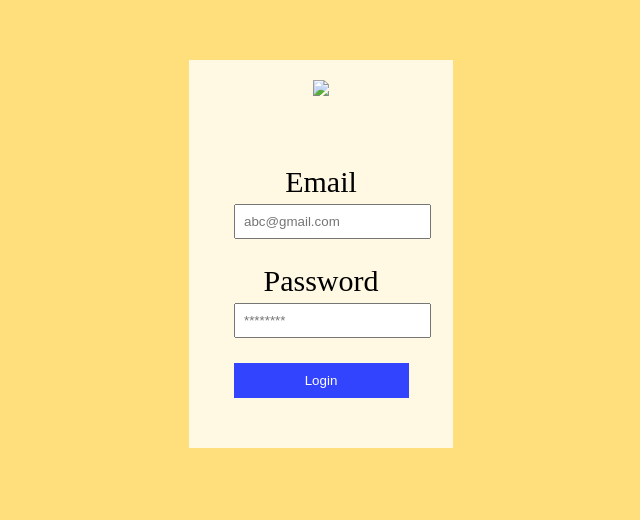
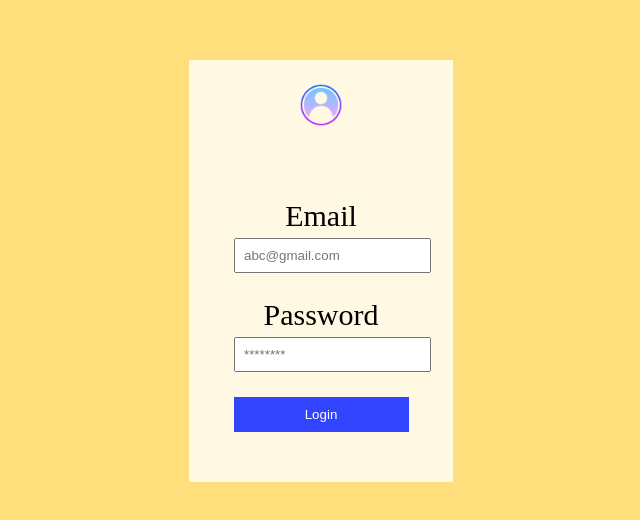
Before and after one commit to akash6131/Login-page-using-HTML-and-CSS, a plain HTML site: page index.html in a window 1280 px wide. Shown: the part 140-660 px from the top of the page, without its empty margins (319-959 px from the left). Drawn offline with Linux system fonts and the light colour scheme.

Commit message:
Update index.html

```diff
--- a/index.html
+++ b/index.html
@@ -51,7 +51,7 @@ button:hover{
 </head>
 <body>
     <div class="login">
-        <img src="/photo/icons8-user-default-64.png">
+        <img src="/icons8-user-default-64.png">
         <form>
             <div id="input">
                 <label>Email</label><br>
```
